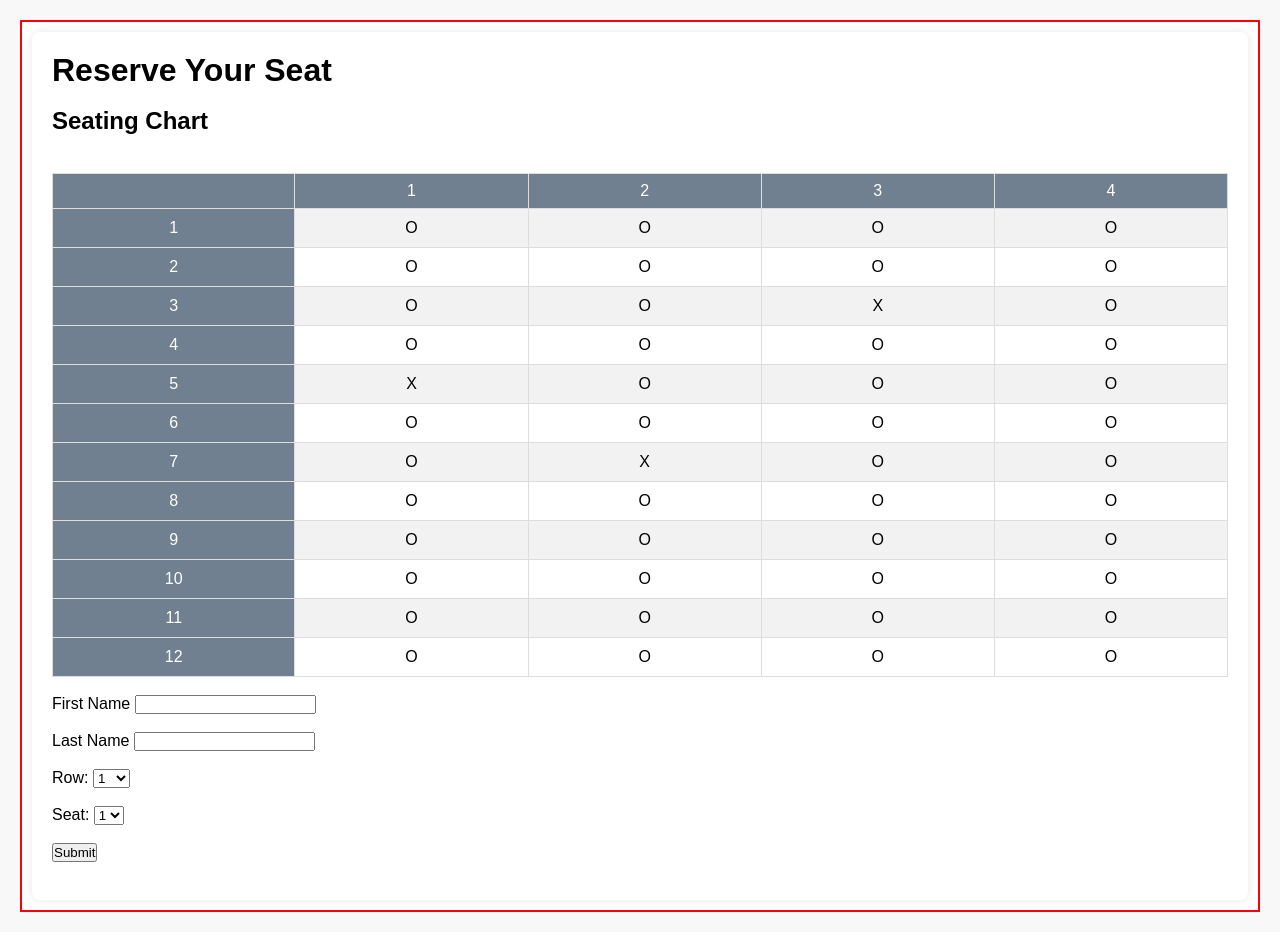
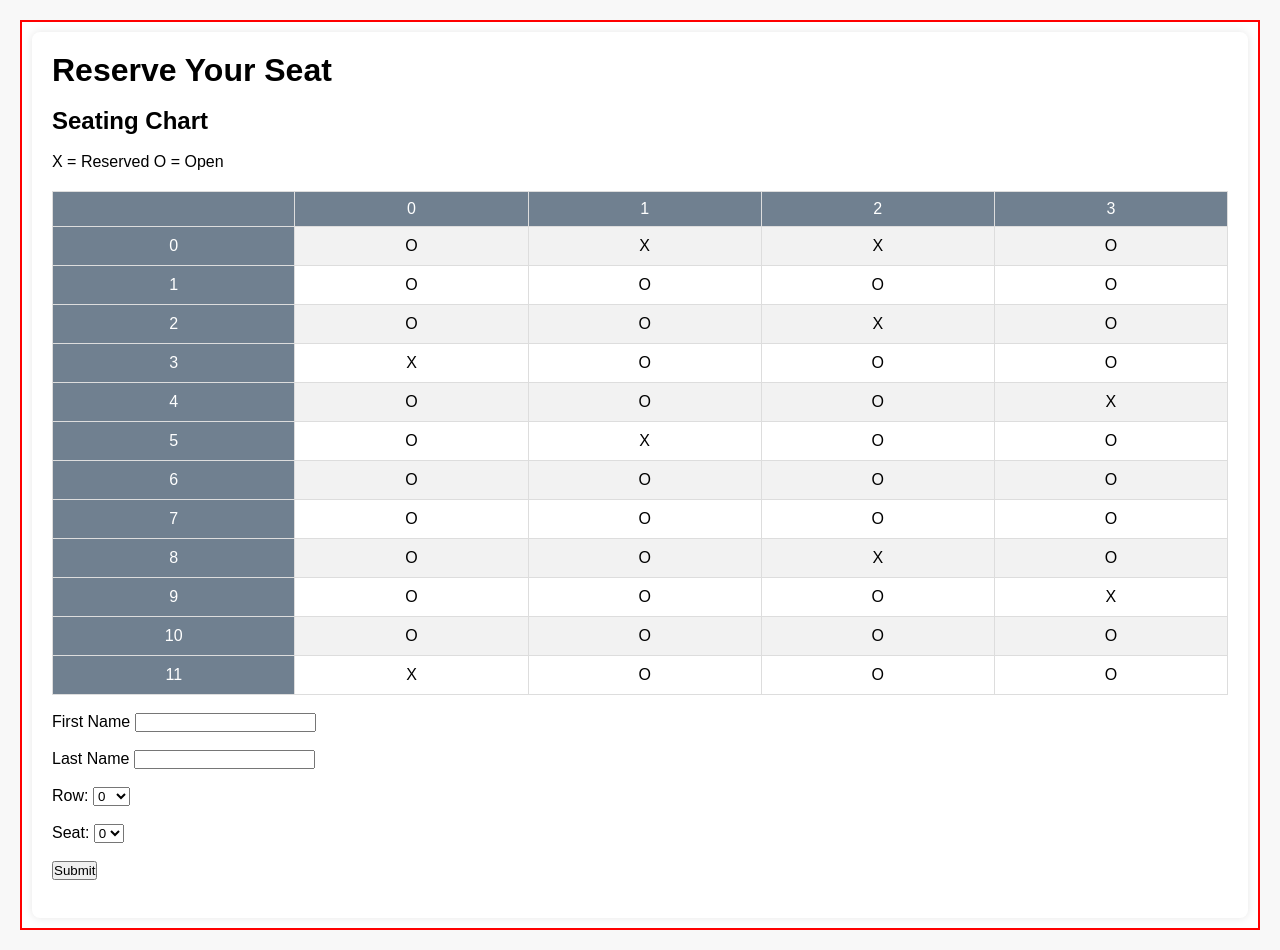
Before and after one commit to Keylith2020/Final-Project, a Flask app: page /reservation in a window 1280 px wide. Shown: the part 48-998 px from the top of the page. Before the commit the page ends 960 px from the top, so only its background shows below. Run offline with Flask 3, Linux system fonts and the light colour scheme.

Commit message:
get reservations working and code refactor

```diff
--- a/app.py
+++ b/app.py
@@ -4,9 +4,9 @@ import requests
 import random
 import string
 import sqlite3
+from datetime import datetime
 
 app = Flask(__name__)
-app.config['API_KEY'] = 'API_KEY_HERE'
 app.config["DEBUG"] = True
 app.secret_key = 'your_secret_key'  # Required for session management
 
@@ -15,12 +15,14 @@ def get_db_connection():
     conn.row_factory = sqlite3.Row  # Allows access to columns by name (instead of index)
     return conn
 
-
 # DEBUG for reserved_seats (row, seat) this should be empty for turn in.
-reserved_seats = [(5, 1), (3, 3), (7, 2)]
+reservations = []
+reserved_seats = get_db_connection().execute("SELECT seatRow, seatColumn FROM reservations").fetchall()
+for x,y in reserved_seats:
+    reservations.append((x,y))
 
 @app.route('/', methods=['GET', 'POST'])
-def home():
+def index():
     if request.method == 'POST':
         option = request.form['option']
 
@@ -32,18 +34,6 @@ def home():
             return render_template('index.html', error='Please select an option')
 
     return render_template('index.html')
-
-@app.route('/')
-def index():
-    conn = get_db_connection()
-    cursor = conn.cursor()
-    cursor.execute('SELECT row, seat FROM reservations')
-    reserved_seats_db = cursor.fetchall()
-    conn.close()
-
-    # Pass the reserved seats from the database to the template
-    return render_template('index.html', reserved_seats=reserved_seats_db)
-
 
 @app.route('/admin', methods=['GET', 'POST'])
 def admin():
@@ -67,32 +57,25 @@ def admin():
 
     return render_template('admin.html')
 
-
 @app.route('/admin_dashboard')
 def admin_dashboard():
     if 'admin' not in session:
         return redirect(url_for('admin'))  # If not logged in, redirect to the login page
 
-    # Fetch the reserved seats and total sales data
+    # Fetch the total sales data
     conn = get_db_connection()
     cursor = conn.cursor()
-    cursor.execute('SELECT row, seat FROM reservations')
-    reserved_seats_db = cursor.fetchall()
-
     cursor.execute('SELECT COUNT(*) FROM reservations')  # Get total number of reservations (this can be used for total sales)
     total_sales = cursor.fetchone()[0]  # Example: Total reservations count as sales (modify as needed)
 
     conn.close()
 
-    # Convert list of tuples to a set for easy lookup
-    reserved_seats = set((seat['row'], seat['seat']) for seat in reserved_seats_db)
-
     # Generate the seating chart as a 4x12 grid
     seating_chart = []
-    for row in range(1, 5):
+    for row in range(0, 4):
         row_seats = []
-        for col in range(1, 13):
-            if (row, col) in reserved_seats:
+        for col in range(0, 12):
+            if (row, col) in reservations:
                 row_seats.append('X')
             else:
                 row_seats.append('O')
@@ -100,24 +83,24 @@ def admin_dashboard():
 
     return render_template('adminLoggedIn.html', seating_chart=seating_chart, total_sales=total_sales)
 
-
 @app.route('/admin_logout')
 def admin_logout():
     session.pop('admin', None)  # Remove the admin from the session
     flash('Logged out successfully!', 'success')
     return redirect(url_for('admin'))  # Redirect back to the login page
 
-
 @app.route('/reservation', methods=['GET', 'POST'])
 def reservation():
     if request.method == 'POST':
         row = int(request.form['rowOption'])
-        seat = int(request.form['seatOption'])
+        column = int(request.form['seatOption'])
+        name = request.form['firstName'] + " " + request.form['lastName']
+        time = datetime.now()
 
         # Connect to the database and check if the seat is reserved
         conn = get_db_connection()
         cursor = conn.cursor()
-        cursor.execute('SELECT * FROM reservations WHERE row = ? AND seat = ?', (row, seat))
+        cursor.execute('SELECT * FROM reservations WHERE seatRow = ? AND seatColumn = ?', (row, column))
         existing_reservation = cursor.fetchone()
 
         if existing_reservation:
@@ -125,27 +108,23 @@ def reservation():
         else:
             # Insert new reservation into the database
             reservation_code = generate_reservation_code()
-            cursor.execute('INSERT INTO reservations (row, seat, reservation_code) VALUES (?, ?, ?)',
-                           (row, seat, reservation_code))
+            cursor.execute('INSERT INTO reservations (passengerName, seatRow, seatColumn, eTicketNumber, created) VALUES (?, ?, ?, ?, ?)',
+               (name, row, column, reservation_code, time))
             conn.commit()
-            flash(f'Reservation successful! Your reservation code is {reservation_code}. Row: {row}, Seat: {seat}')
+            flash(f'Reservation successful! Your reservation code is {reservation_code}. Row: {row}, Seat: {column}')
 
         conn.close()  # Close the database connection
         return redirect(url_for('index'))
 
-    return render_template('reservation.html', reserved_seats=reserved_seats)
+    return render_template('reservation.html', reserved_seats=reservations)
 
 def generate_reservation_code(length=12):
     characters = string.ascii_uppercase + string.digits
     return ''.join(random.choice(characters) for _ in range(length))
 
-
-
-
 def get_cost_matrix():
     cost_matrix = [[100, 75, 50, 100] for row in range(12)]
     return cost_matrix
 
-
 if __name__ == '__main__':
     app.run()
--- a/templates/reservation.html
+++ b/templates/reservation.html
@@ -5,26 +5,26 @@
     <br>
     <h2>Seating Chart</h2>
     <br>
+    <p>X = Reserved O = Open</p>
     <table>
         <tr class="columns">
             <td></td>
+            <td>0</td>
             <td>1</td>
             <td>2</td>
             <td>3</td>
-            <td>4</td>
         </tr>
-        {% for row in range(1, 13) %}
+        {% for row in range(0, 12) %}
             <tr>
                 <td class="rows">{{ row }}</td>
-                {% for seat in range(1, 5) %}
+                {% for column in range(0, 4) %}
                 <td style="padding: 10px; text-align: center; border: 1 px solid black;">
-                    {% if (row, seat) in reserved_seats %}
+                    {% if (row, column) in reserved_seats %}
                         X
                     {% else %}
                         O
                     {% endif %}
                 </td>
-
                 {% endfor %}
             </tr>
         {% endfor %}
@@ -39,6 +39,7 @@
         <br><br>
         <label for="rowOption">Row:</label>
         <select name="rowOption" id="rowOption">
+            <option value="0">0</option>
             <option value="1">1</option>
             <option value="2">2</option>
             <option value="3">3</option>
@@ -50,15 +51,14 @@
             <option value="9">9</option>
             <option value="10">10</option>
             <option value="11">11</option>
-            <option value="12">12</option>
         </select>
         <br><br>
         <label for="seatOption">Seat:</label>
         <select name="seatOption" id="seatOption">
+            <option value="0">0</option>
             <option value="1">1</option>
             <option value="2">2</option>
             <option value="3">3</option>
-            <option value="4">4</option>
         </select>
         <br><br>
         <button type="submit">Submit</button>
```
Also changed, not shown: reservations.db.
